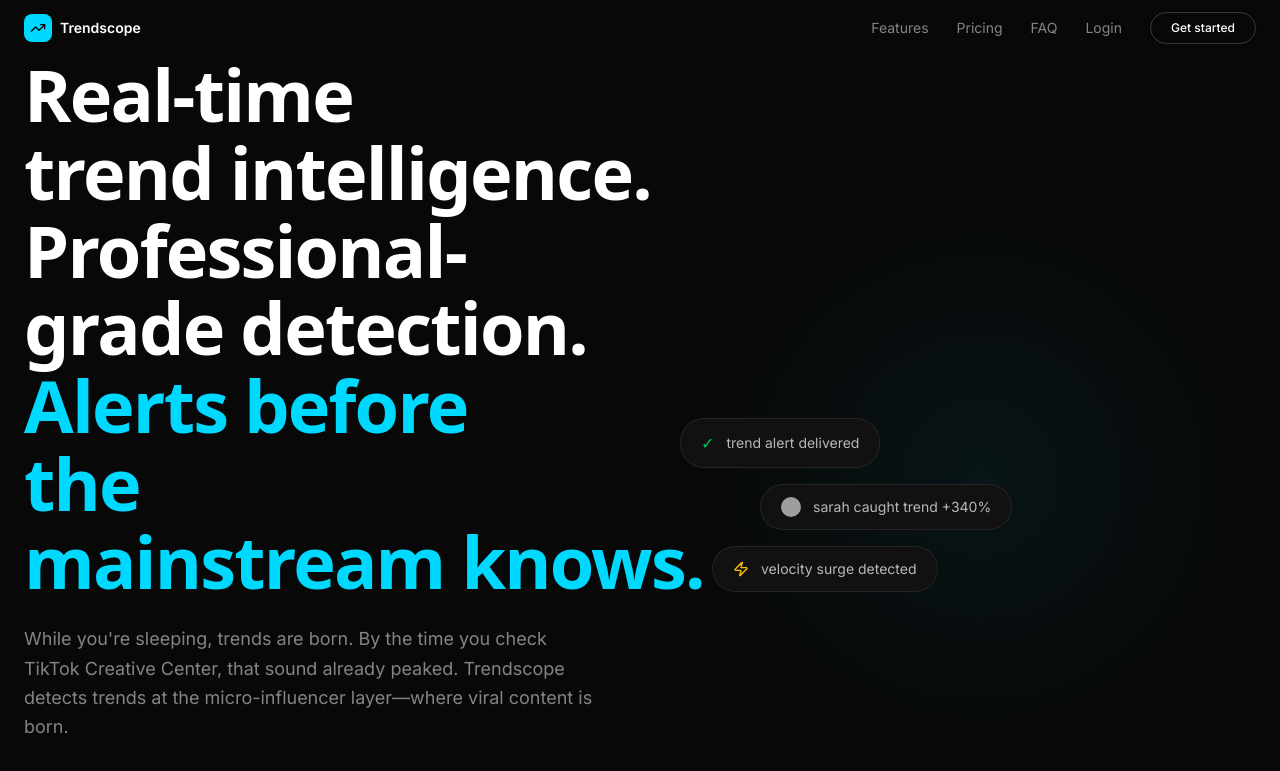
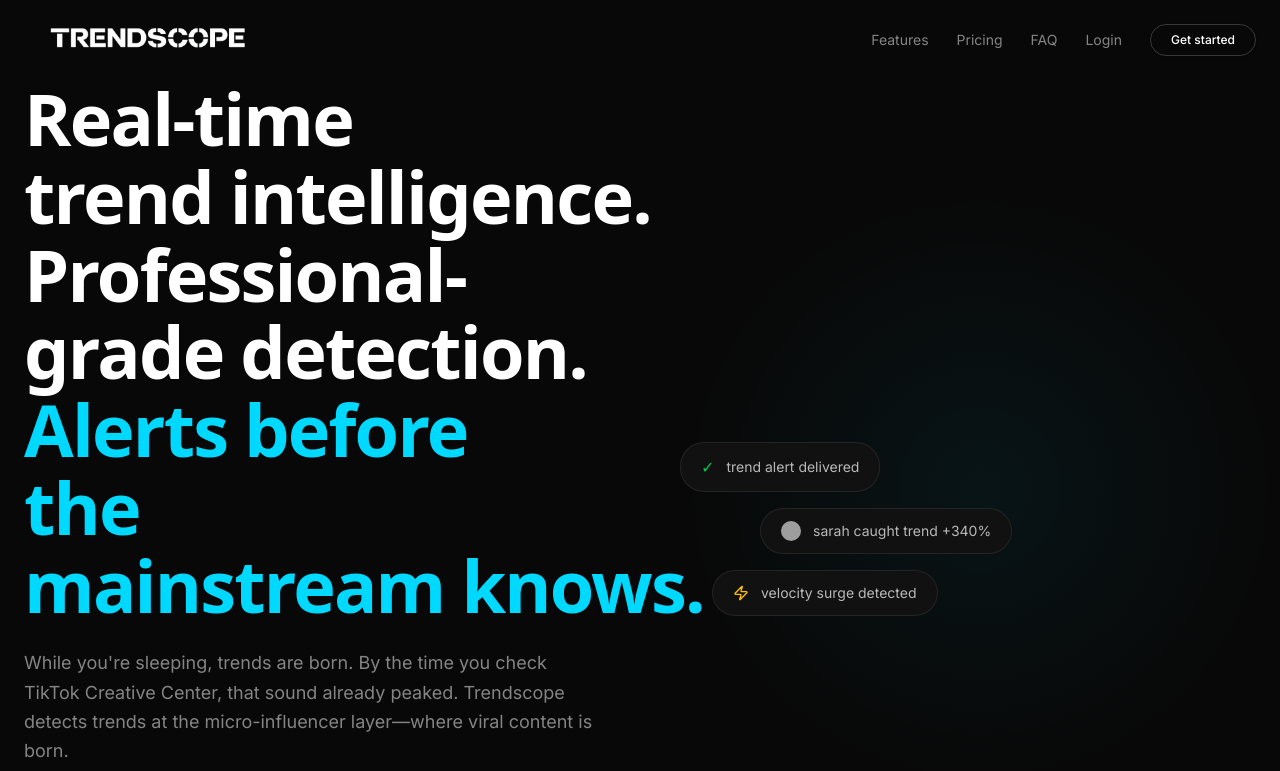
Before and after one commit to valtterimelkko/trendscope, a Next.js app in the folder frontend/: page / in a window 1280 px wide. Shown: the top 771 px of the page. Built offline with nearby package versions, Linux system fonts and the light colour scheme; grey boxes are pictures that could not be loaded.

Commit message:
Changed the logo on the landing page.

```diff
--- a/frontend/app/page.tsx
+++ b/frontend/app/page.tsx
@@ -1,6 +1,7 @@
 import { Button } from '@/components/ui/button';
 import { Accordion, AccordionContent, AccordionItem, AccordionTrigger } from '@/components/ui/accordion';
 import { CheckCircle2, TrendingUp, Zap, Target, Bell, Users, FileText } from 'lucide-react';
+import { Logo } from '@/components/common/Logo';
 
 /* ─── Small reusable pieces ───────────────────────────────────────────── */
 
@@ -48,14 +49,9 @@
 
         {/* ── Navigation ─────────────────────────────────────────────── */}
         <nav className="fixed top-0 z-50 w-full">
-          <div className="container mx-auto flex h-14 items-center justify-between px-6">
+          <div className="container mx-auto flex h-20 items-center justify-between px-6">
             {/* Logo */}
-            <div className="flex items-center gap-2">
-              <div className="flex h-7 w-7 items-center justify-center rounded-md bg-[#00D9FF]">
-                <TrendingUp className="h-4 w-4 text-[#080808]" />
-              </div>
-              <span className="text-sm font-semibold text-white">Trendscope</span>
-            </div>
+            <Logo width={260} height={72} showText={false} />
 
             {/* Nav links */}
             <div className="hidden md:flex items-center gap-7">
@@ -75,7 +71,7 @@
         </nav>
 
         {/* ── Hero ────────────────────────────────────────────────────── */}
-        <section className="relative min-h-[90vh] flex items-center pt-14 overflow-hidden">
+        <section className="relative min-h-[90vh] flex items-center pt-20 overflow-hidden">
           {/* Subtle glow behind floating cards */}
           <div
             aria-hidden
@@ -664,12 +660,7 @@
           <div className="container mx-auto px-6">
             <div className="grid gap-10 md:grid-cols-4 mb-12">
               <div>
-                <div className="flex items-center gap-2 mb-4">
-                  <div className="flex h-7 w-7 items-center justify-center rounded-md bg-[#00D9FF]">
-                    <TrendingUp className="h-4 w-4 text-[#080808]" />
-                  </div>
-                  <span className="text-sm font-semibold text-white">Trendscope</span>
-                </div>
+                <Logo width={260} height={72} showText={false} className="mb-4" />
                 <p className="text-sm text-white/40 leading-relaxed">
                   The Bloomberg Terminal for Short-Form Video Trends
                 </p>
--- a/frontend/components/common/Logo.tsx
+++ b/frontend/components/common/Logo.tsx
@@ -1,12 +1,36 @@
-import { TrendingUp } from 'lucide-react';
+import Image from 'next/image';
+import Link from 'next/link';
 
-export function Logo({ className }: { className?: string }) {
+interface LogoProps {
+  className?: string;
+  width?: number;
+  height?: number;
+  showText?: boolean;
+  textClassName?: string;
+}
+
+export function Logo({
+  className = '',
+  width = 32,
+  height = 32,
+  showText = true,
+  textClassName = "text-xl font-bold"
+}: LogoProps) {
   return (
-    <div className={`flex items-center gap-2 ${className || ''}`}>
-      <div className="flex h-8 w-8 items-center justify-center rounded-lg bg-primary">
-        <TrendingUp className="h-5 w-5 text-white" />
+    <Link href="/" className={`flex items-center gap-2 ${className}`}>
+      <div className="relative flex items-center justify-center shrink-0">
+        <Image
+          src="/images/logo.png"
+          alt="Trendscope Logo"
+          width={width}
+          height={height}
+          priority
+          className="object-contain"
+        />
       </div>
-      <span className="text-xl font-bold text-primary">Trendscope</span>
-    </div>
+      {showText && (
+        <span className={`${textClassName} text-foreground`}>Trendscope</span>
+      )}
+    </Link>
   );
 }
```
Also changed, not shown: frontend/public/images/logo.png (added).
